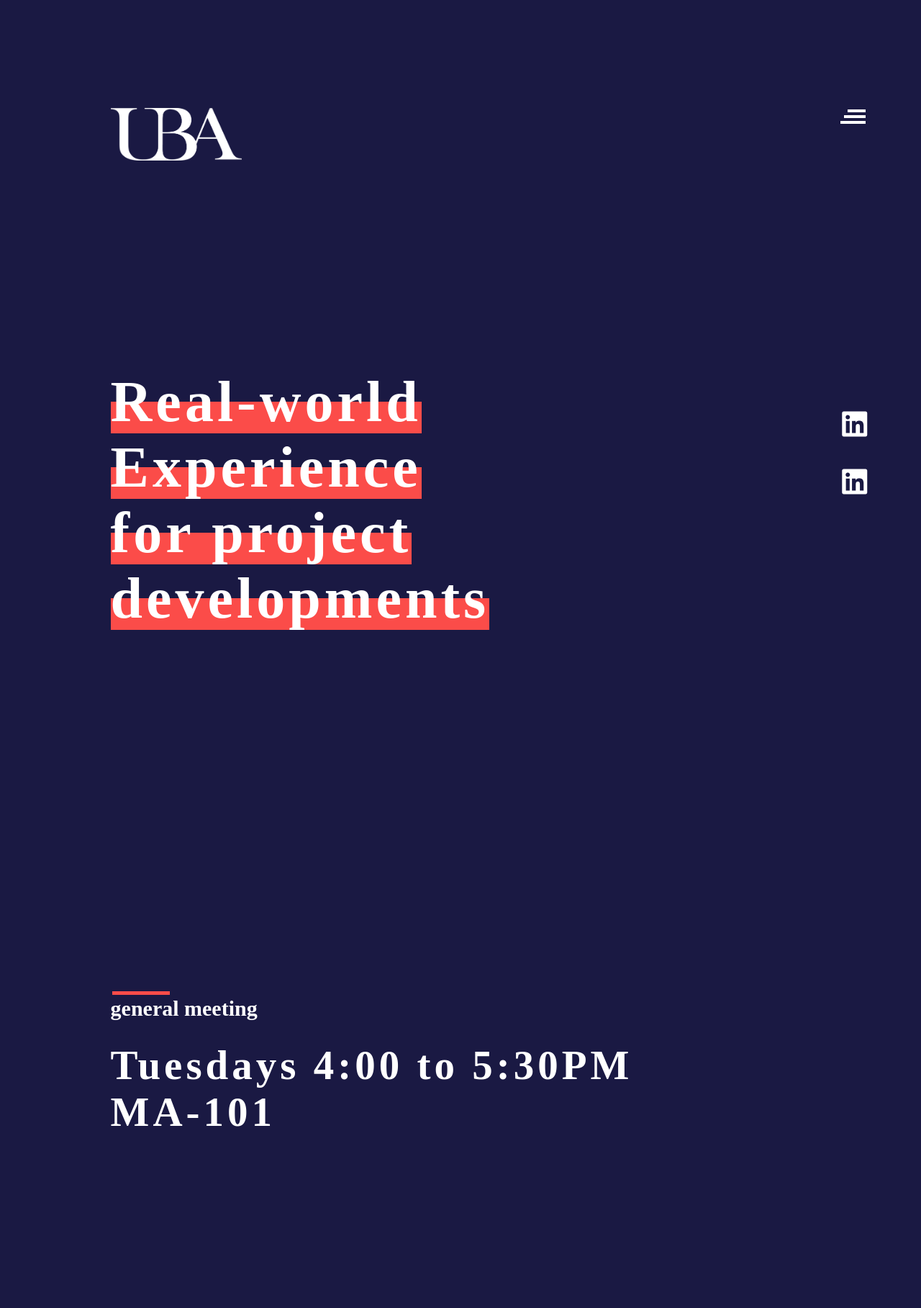
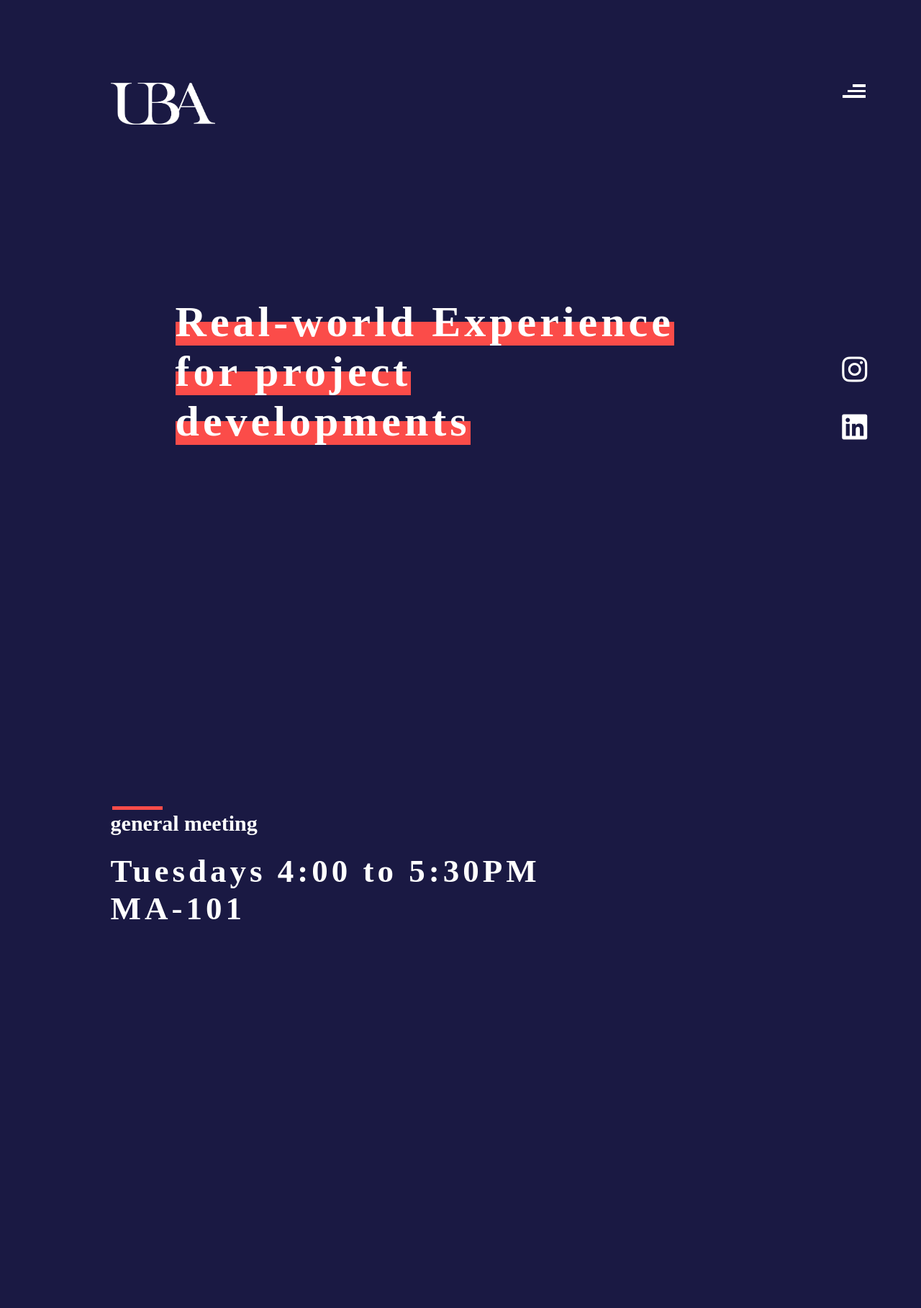
Before and after one commit to Sibbons/UBA, a PHP site: page / in a window 1280 px wide. Shown: the top 1817 px of the page at 72% size. After the commit the page ends 1277 px from the top, so only its background shows below. Run offline with PHP 8.4, Linux system fonts and the light colour scheme; some libraries are stand-ins or nearby versions.

Commit message:
adjusted page no new addition

```diff
--- a/index.html
+++ b/index.html
@@ -13,7 +13,7 @@
 <body>
     <div class="landingWrapper">
         <div class="logo">
-            <img src="images/Logo.png" width=182 />
+            <img src="images/Logo.png" width=145 />
         </div>
 
         <div class="message">
@@ -41,7 +41,7 @@
 
             <div class="sideIcons">
                 <i style="margin-bottom: 40px;" onclick="window.open('https://www.linkedin.com','_blank')"
-                    class="fab fa-linkedin"></i>
+                    class="fab fa-instagram"></i>
                 <i onclick="window.open('https://www.linkedin.com','_blank')" class="fab fa-linkedin"></i>
             </div>
         </div>
--- a/style.css
+++ b/style.css
@@ -19,7 +19,7 @@ body{
     "logo . . navRight"
     "message message message navRight";
     align-items: start;
-    padding-top: 150px;
+    padding-top: 115px;
 }
 
 .logo{
@@ -45,7 +45,7 @@ margin-bottom: 40px;
     display: flex;
     flex-direction: column;
     align-items: flex-end;
-    margin-top: 10px;
+    margin-top: 5px;
     color: white;
     opacity: 0;
     transition: all 0.5s ease-out;
@@ -81,20 +81,20 @@ margin-bottom: 40px;
     margin: 2px;
     background-color: white;
     transition: all 0.3s ease;
-    height: 4px;
+    height: 3.5px;
 
 }
 
 .line1{
+    width: 18px;
+}
+
+.line2{
     width: 25px;
 }
 
-.line2{
-    width: 30px;
-}
-
 .line3{
-    width: 35px;
+    width: 32px;
 }
 
 
@@ -103,11 +103,12 @@ margin-bottom: 40px;
 .message{
     grid-area: message;
     display: grid;
-justify-content: center ;
-align-content: end;
-font-size: 40px;
-margin-top: 250px;
-letter-spacing: 5px;
+    justify-content: start;
+    align-content: end;
+    font-size: 30px;
+    margin-top: 200px;
+    margin-left: 3em;
+    letter-spacing: 5px;
 }
 .message h1 span {
 	background-image: linear-gradient(
@@ -128,7 +129,7 @@ letter-spacing: 5px;
 }
 
 .sideIcons{
-    margin-top: 140px;
+    margin-top: 120px;
 }
 
 
@@ -141,16 +142,16 @@ letter-spacing: 5px;
 }
 
 .meetingTime h1{
-    font-size: 57px;
+    font-size: 45px;
     margin-top: .5em;
     letter-spacing: 5px;
 
 }
 
 
-.meetingTime div{
+.barGm{
     margin: 2px;
     background-color: #fb4c49;
-    width:80px;
+    width: 70px;
     height: 5px;
 }
```
